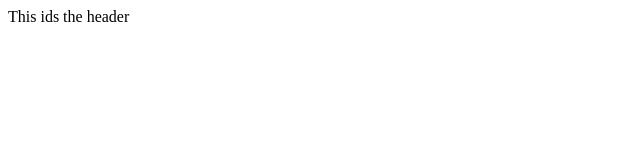
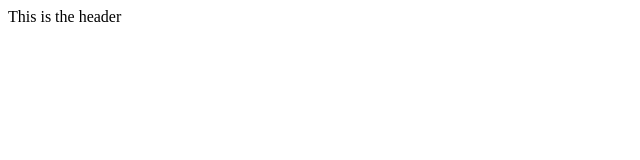
Before and after one commit to Prathmesh1021/HTML-CSS, a plain HTML site: page idproperty.html in a window 1280 px wide. Shown: the full height of the page, 0-640 px from the left. Drawn offline with Linux system fonts and the light colour scheme.

Commit message:
Fix typo in header text in idproperty.html

```diff
--- a/idproperty.html
+++ b/idproperty.html
@@ -6,6 +6,6 @@
         <title>THIS IS MY FIRST PAGE</title>
     </head>
     <body>
-        <div= My id="header">This ids the header </div>
+        <div= My id="header">This is the header </div>
     </body>
 </html>
```
